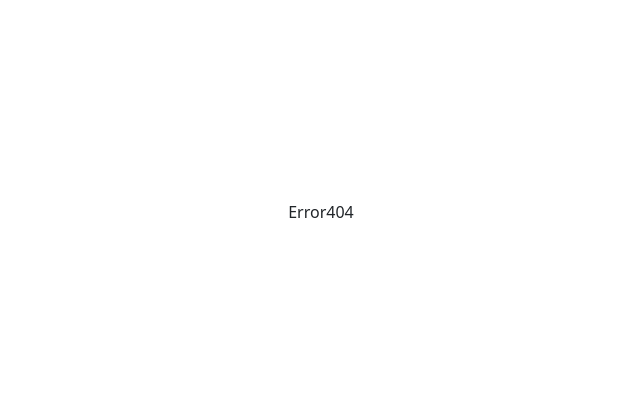
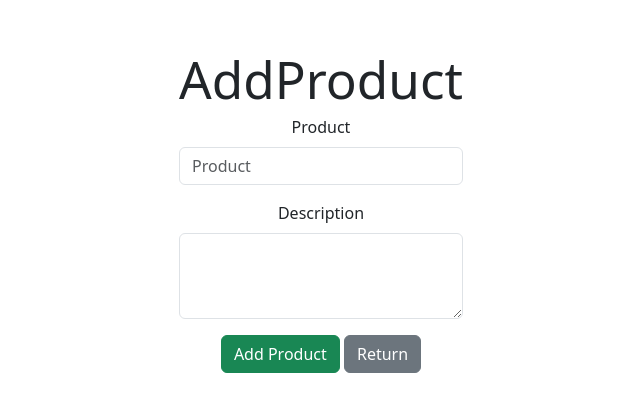
Before and after one commit to gcruzrios/react-laravel, a React (Vite) app: page /addproduct in a window 1280 px wide. Shown: the part 188-600 px from the top of the page, without its empty margins (319-959 px from the left). Built offline with nearby package versions, Linux system fonts and the light colour scheme.

Commit message:
deleted fixed

```diff
--- a/src/App.jsx
+++ b/src/App.jsx
@@ -7,6 +7,7 @@ import Starter from './pages/Starter';
 
 import NotFound from './pages/Error404';
 import Test from './pages/Test';
+import AddProduct from './pages/AddProduct';
 
 
 
@@ -23,7 +24,9 @@ function App() {
           <Route path="/index" element={< Starter />} exact>
             {" "}
           </Route>
-
+          <Route path="/addproduct" element={< AddProduct />} exact>
+            {" "}
+          </Route>
           <Route path="/test" element={< Test />} exact>
             {" "}
           </Route>
--- /dev/null
+++ b/src/pages/AddProduct.jsx
@@ -0,0 +1,84 @@
+import React, { useEffect, useState } from "react";
+import axios from "axios";
+import Swal from "sweetalert2";
+import { Link } from "react-router-dom";
+
+const AddProduct = () => {
+    const Token = localStorage.getItem("Token");
+
+    const [title, setTitle] = useState("");
+    const [description, setDescription] = useState("");
+
+    const handleAdd = async (e) => {
+        e.preventDefault();
+
+        const new_product = { title, description  };
+
+        console.log(new_product);
+
+        const response = await axios.post(`/api/products`, new_product,{headers: {
+            'Authorization': 'Bearer ' + Token
+          }});
+        const mensaje = response.data.message;
+        console.log(mensaje);
+
+        if (mensaje === null) {
+          Swal.fire({
+            text: "Error ..",
+            icon: "error",
+          });
+        } else {
+          Swal.fire({
+            text: "Product added..",
+            icon: "success",
+          });
+
+          window.location.href = "/index";
+        }
+      };
+  return (
+    <div>
+      <h1>AddProduct</h1>
+      <div className="form-group">
+        <div className="mb-3">
+          <label for="exampleFormControlInput1" className="form-label">
+            Product
+          </label>
+          <input
+            type="text"
+            className="form-control"
+            id="product"
+            placeholder="Product"
+            onChange={(e) => setTitle(e.target.value)}
+          />
+        </div>
+      </div>
+      <div className="form-group">
+        <div class="mb-3">
+          <label for="exampleFormControlTextarea1" class="form-label">
+            Description
+          </label>
+          <textarea
+            class="form-control"
+            id="edescription"
+            rows="3"
+            onChange={(e) => setDescription(e.target.value)}
+          ></textarea>
+        </div>
+      </div>
+
+      <div className="form-group">
+        <div className="col-sm-12">
+          <button className="btn btn-success" onClick={handleAdd}>
+            Add Product
+          </button>{" "}
+          <Link to="/index" className="btn btn-secondary">
+            Return
+          </Link>
+        </div>
+      </div>
+    </div>
+  );
+};
+
+export default AddProduct;
--- a/src/pages/Starter.jsx
+++ b/src/pages/Starter.jsx
@@ -6,7 +6,7 @@ import "./starter-template.css";
 
 const Starter = () => {
   const [products, setProducts] = useState([]);
-
+  const Token = localStorage.getItem("Token");
   const logout = () => {
     console.log("Estoy en Logout");
     localStorage.clear();
@@ -16,6 +16,39 @@ const Starter = () => {
   const d = new Date();
   let year = d.getFullYear();
 
+  const eliminar_completo = async (id) => {
+    const response = await axios.delete(`/api/products/${id}`,{headers: {
+      'Authorization': 'Bearer ' + Token
+    }});
+
+    console.log(response)
+    peticionGet();
+
+
+
+  }
+  const delete_record = async (id) => {
+
+
+    Swal.fire({
+      title: 'Are you sure?',
+      showDenyButton: false,
+      showCancelButton: true,
+      confirmButtonText: 'Delete',
+      denyButtonText: `Cancel`,
+    }).then((result) => {
+      /* Read more about isConfirmed, isDenied below */
+      if (result.isConfirmed) {
+
+        eliminar_completo(id);
+        Swal.fire('Record Deleted!', '', 'success')
+      } else if (result.isDenied) {
+        Swal.fire('Nothing happened', '', 'info')
+      }
+    })
+
+
+  };
 
 
 
@@ -44,7 +77,7 @@ const Starter = () => {
         <header className="d-flex justify-content-between pb-3 mb-5 border-bottom">
           <a
             href="/index"
-            className="d-flex align-items-center text-dark text-decoration-none"
+            className="d-flex align-items-left text-dark text-decoration-none"
           >
             <svg
               xmlns="http://www.w3.org/2000/svg"
@@ -74,7 +107,10 @@ const Starter = () => {
 
         <main>
           <h1 className="text-left">Get started with Bootstrap</h1>
-
+            <Link to="/addproduct" className="btn btn-primary float-end">
+                  Add Product
+            </Link>
+            {/* <button className="btn btn-primary float-end">Add New</button> */}
             <table class="table table-striped">
             <thead>
               <tr>
@@ -88,12 +124,12 @@ const Starter = () => {
 
            {products.map((record) => (
               <tr key={record.id}>
-                <th scope="row">1</th>
+                <th scope="row">{record.id}</th>
                 <td>{record.title}</td>
                 <td>{record.description}</td>
                 <td>
                     <Link className="btn btn-primary">Edit</Link>
-                    <button className="btn btn-danger">Delete</button>
+                    <button className="btn btn-danger" onClick={()=>delete_record(record.id)}>Delete</button>
                 </td>
               </tr>
                ))}
```
Also changed, not shown: src/pages/EditProduct.jsx (added, +19 -0 lines).
